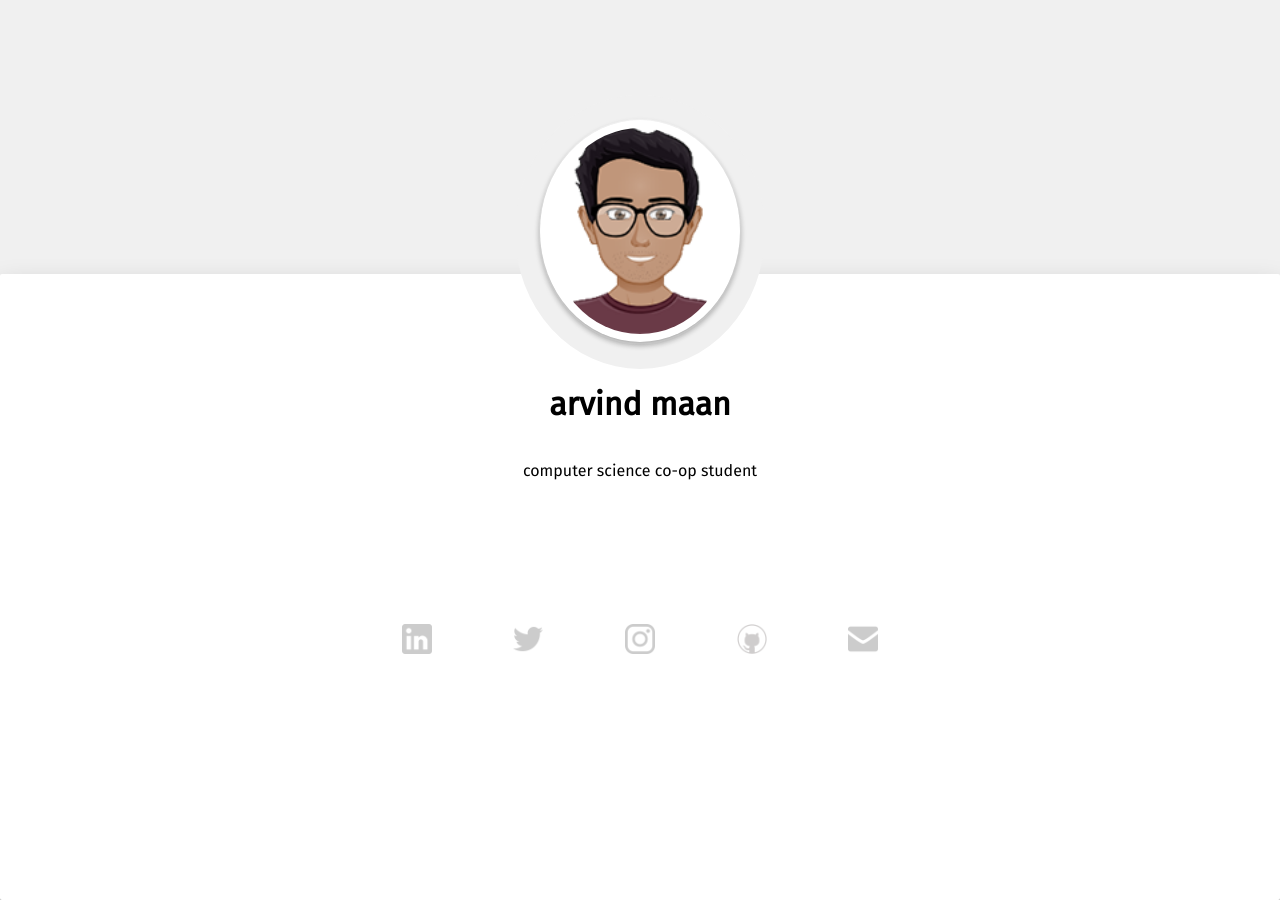
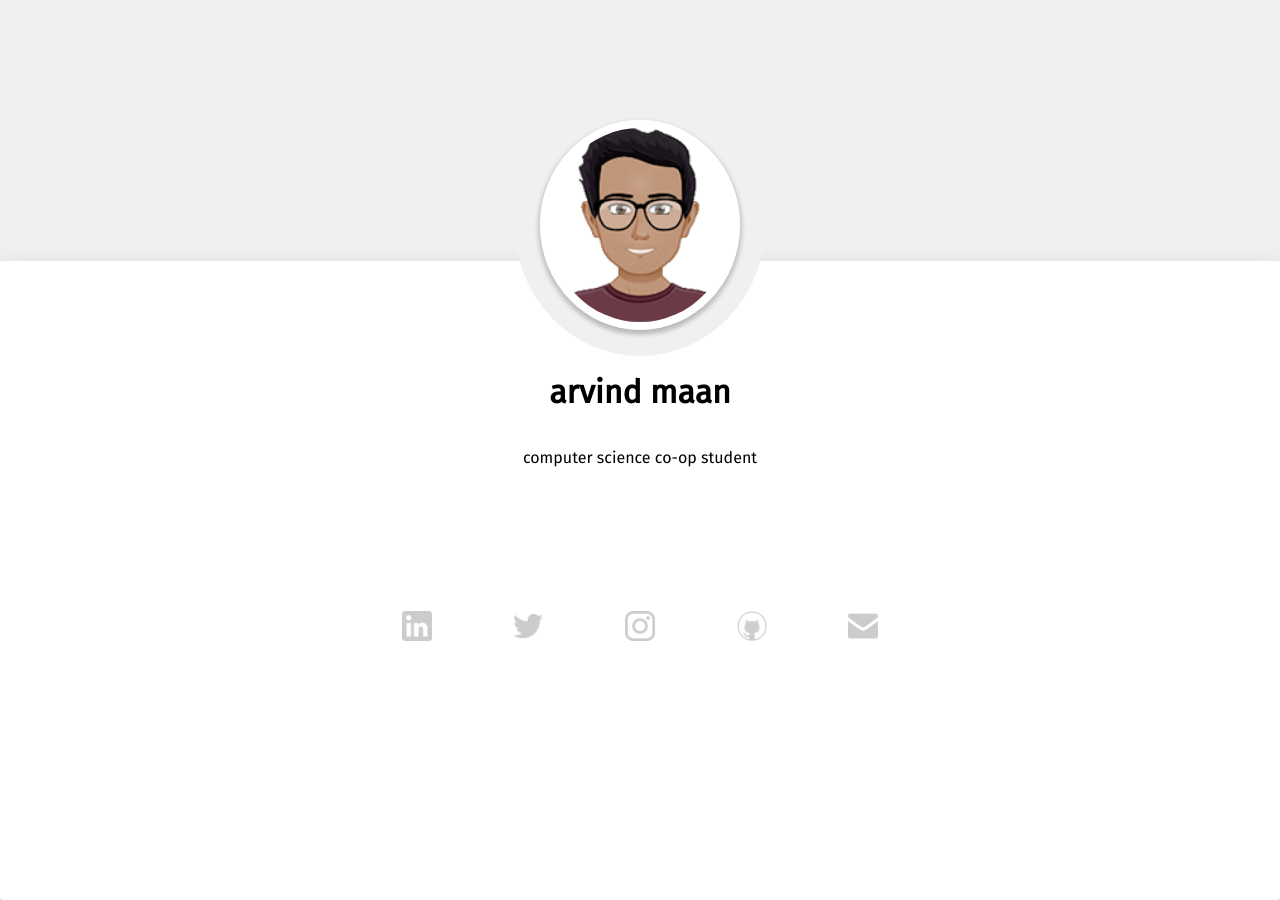
Before and after one commit to Arvind-Maan/arvind-maan.github.io, a Jekyll site: the page built from index.html, in a window 1280 px wide. Built offline with Jekyll 4.4.1, drawn with Linux system fonts in a browser that asks for light colours.

Commit message:
[BUGFIX] resizing for mobile

```diff
--- a/_sass/main.scss
+++ b/_sass/main.scss
@@ -12,7 +12,7 @@ body {
   display: flex;
   height: 100%;
   flex-direction: column;
-  justify-content: center;
+  justify-content: flex-end;
   align-items: center;
 }
 
@@ -67,7 +67,7 @@ body {
   background-color: white;
   font-family: "Fira Sans";
   width: 100%;
-  height: 60%;
+  height: 65%;
   border-radius: 2px;
   box-shadow: 0 14px 28px rgba(0, 0, 0, 0.25), 0 10px 10px rgba(0, 0, 0, 0.22);
 }
```
Also changed, not shown: 4 other files.
